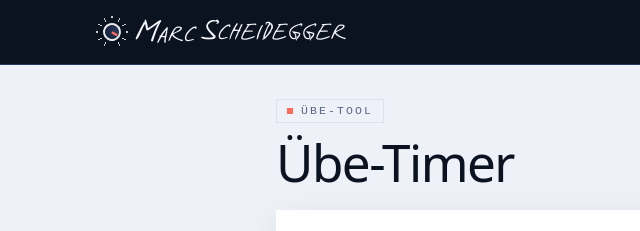
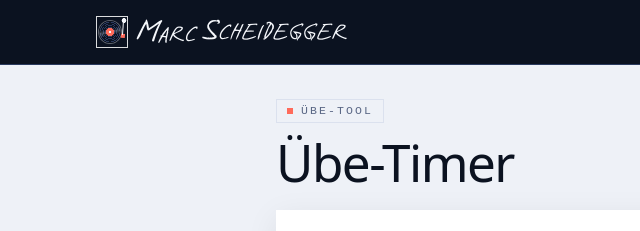
Before and after one commit to Marscx/Uebetimer, a plain HTML site: page index.html in a window 1280 px wide. Shown: the top 231 px of the page, 0-640 px from the left. Drawn offline with Linux system fonts and the light colour scheme.

Commit message:
Logo-Zeichen: Plattenspieler statt Poti (CSS, dreht mit 33⅓ U/min beim Darüberfahren), Favicon passend
Co-Authored-By: Claude Opus 5.5 <noreply@anthropic.com>

```diff
--- a/index.html
+++ b/index.html
@@ -8,7 +8,7 @@
         <meta name="author" content="marcscheidegger.ch">
         <link rel="icon" href="favicon.svg" type="image/svg+xml">
         <meta name="theme-color" content="#0b1220">
-        <link rel="stylesheet" href="marke.css?v=5">
+        <link rel="stylesheet" href="marke.css?v=6">
         <link rel="stylesheet" href="uebe.css?v=8">
         <script>
             // ?embed: Ansicht für iFrames (ohne Kopfzeile, transparenter Hintergrund)
--- a/marke.css
+++ b/marke.css
@@ -4,12 +4,12 @@
    Diese Datei ist in jedem Tool identisch (Übe-Timer, Würfel, Instrumentengrafiken,
    Anleitungen). Bei Änderungen in allen Tools gleich übernehmen. Design wie die
    Hauptseite marcscheidegger.ch: Nachtblau, Akzent Koralle, eckig, Logo in Marcs
-   Handschrift mit Verstärker-Knopf.
+   Handschrift mit Plattenspieler-Zeichen.
 
    Enthält:
      1. Markenfarben und Schriften (Variablen mit --ms-…), Logo-Schrift
      2. Kopfleiste .ms-bar: Logo links (→ Hauptseite), Tool-Navigation rechts
-     3. Logo: Verstärker-Knopf (.ms-knopf) + MARC SCHEIDEGGER in Handschrift
+     3. Logo: Plattenspieler-Zeichen (.ms-knopf) + MARC SCHEIDEGGER in Handschrift
      4. Fusszeile .ms-foot: Copyright, Lizenz, Impressum/Datenschutz
    Alle Klassen beginnen mit "ms-", damit sie nicht mit dem Code der Tools kollidieren.
 
@@ -90,29 +90,44 @@
 .ms-brand > span + span::first-letter { vertical-align: -.12em; }
 .ms-brand > span + span { margin-left: .3em; }   /* das Leerzeichen der Handschrift ist sehr schmal */
 
-/* Verstärker-Knopf (Poti), nur mit CSS gezeichnet:
-   ::before = Skala (11 Striche im Bogen, unten offen), ::after = Knopf mit Zeiger in Koralle */
-.ms-knopf { position: relative; display: inline-block; flex: none; width: 32px; height: 32px; margin-right: 8px; }
+/* Logo-Zeichen: ein Plattenspieler von oben, nur mit CSS gezeichnet.
+   Eckiges Gehäuse (Rahmen), darauf
+   ::before = Schallplatte: Rillen, Lichtreflex, Etikett in der Akzentfarbe, Mittelstift
+   ::after  = Tonarm mit Drehpunkt und Tonabnehmer
+   Beim Darüberfahren schwenkt der Tonarm auf die Platte und sie dreht sich mit 33⅓ U/min
+   (eine Umdrehung = 1.8 Sekunden). */
+.ms-knopf {
+    position: relative; display: inline-block; flex: none; box-sizing: border-box;
+    width: 32px; height: 32px; margin-right: 9px;
+    border: 1.5px solid rgb(255 255 255 / .85);
+}
 .ms-knopf::before {
-    content: ""; position: absolute; inset: 0; border-radius: 50%;
-    background: repeating-conic-gradient(from -152deg, rgb(255 255 255 / .8) 0 4deg, transparent 4deg 30deg);
-    /* sichtbar bleibt nur ein schmaler Ring aussen und nur der Bogen von -150° bis +150° */
-    -webkit-mask: radial-gradient(closest-side, transparent 74%, #000 75%), conic-gradient(from -152deg, #000 304deg, transparent 0);
-    -webkit-mask-composite: source-in;
-            mask: radial-gradient(closest-side, transparent 74%, #000 75%), conic-gradient(from -152deg, #000 304deg, transparent 0);
-            mask-composite: intersect;
+    content: ""; position: absolute; left: 2px; top: 3.5px; width: 22px; height: 22px; border-radius: 50%;
+    background:
+        radial-gradient(circle, #f5f7fb 0 .9px, transparent 1.3px),                                  /* Mittelstift */
+        radial-gradient(circle, var(--ms-akzent) 0 4px, transparent 4.4px),                                    /* Etikett */
+        conic-gradient(transparent 0 15%, rgb(255 255 255 / .22) 22%, transparent 29% 65%,
+                       rgb(255 255 255 / .22) 72%, transparent 79%),                                 /* Lichtreflex */
+        repeating-radial-gradient(circle, #0b1220 0 1.1px, #2a3a5e 1.1px 1.7px);                     /* Rillen */
+    box-shadow: 0 0 0 1px rgb(255 255 255 / .35);
 }
 .ms-knopf::after {
-    content: ""; position: absolute; inset: 7px; border-radius: 50%; border: 2px solid rgb(255 255 255 / .9);
+    content: ""; position: absolute; right: 0; top: 0; width: 12px; height: 21px;
     background:
-        linear-gradient(var(--ms-akzent), var(--ms-akzent)) 50% 1px / 2.5px 6px no-repeat,   /* Zeiger */
-        radial-gradient(circle at 35% 30%, #2a3a5e, #111a2e);                                   /* Knopf */
-    transform: rotate(120deg);                                                                  /* auf "10" */
-    transition: transform .4s cubic-bezier(.3, 1.6, .5, 1);
+        radial-gradient(circle at 9px 3.5px, #f5f7fb 0 2.2px, transparent 2.6px),                     /* Drehpunkt */
+        linear-gradient(#f5f7fb, #f5f7fb) 8.3px 3.5px / 1.4px 14px no-repeat,                         /* Arm */
+        linear-gradient(var(--ms-akzent), var(--ms-akzent)) 7px 16.5px / 4px 4px no-repeat;                                 /* Tonabnehmer */
+    transform-origin: 9px 3.5px; transform: rotate(4deg);
+    transition: transform .6s ease-in-out;
 }
-.ms-brand:hover .ms-knopf::after { transform: rotate(150deg); }   /* dreht beim Darüberfahren auf Anschlag */
+.ms-brand:hover .ms-knopf::after { transform: rotate(24deg); }
+.ms-brand:hover .ms-knopf::before { animation: plattenspieler-dreh 1.8s linear infinite; }
+@keyframes plattenspieler-dreh { to { transform: rotate(1turn); } }
+@media (prefers-reduced-motion: reduce) {
+    .ms-knopf::after { transition: none; }
+    .ms-brand:hover .ms-knopf::before { animation: none; }
+}
 @media (max-width: 640px) { .ms-brand { font-size: 1.35rem; } }
-@media (prefers-reduced-motion: reduce) { .ms-knopf::after { transition: none; } }
 
 /* ---------- 4. Fusszeile ---------- */
 .ms-foot {
```
Also changed, not shown: favicon.svg.
